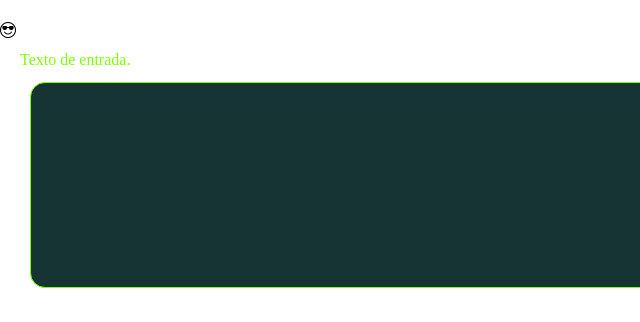
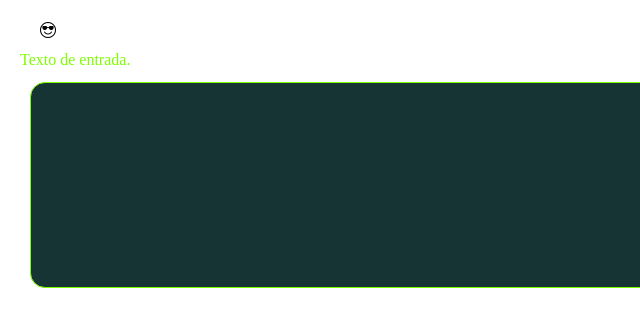
Before and after one commit to mcruzs63/encriptando-otro.github.io, a plain HTML site: page index.html in a window 1280 px wide. Shown: the part 258-580 px from the top of the page, 0-640 px from the left. Drawn offline with nearby package versions, Linux system fonts and the light colour scheme; some packages are replaced by stand-ins of ours; a script that the page names is missing.

Commit message:
Update style.css

```diff
--- a/style.css
+++ b/style.css
@@ -206,6 +206,14 @@ h1 {
 	left: 40px;
 }
 
+.bi-emoji-sunglasses {
+	position: absolute;
+	top 650px;
+	left: 40px;
+	width: 250px;
+	height: 250px;
+}
+
 .mens-muneco{
 	position: absolute;
 	top: 1000px;
```
